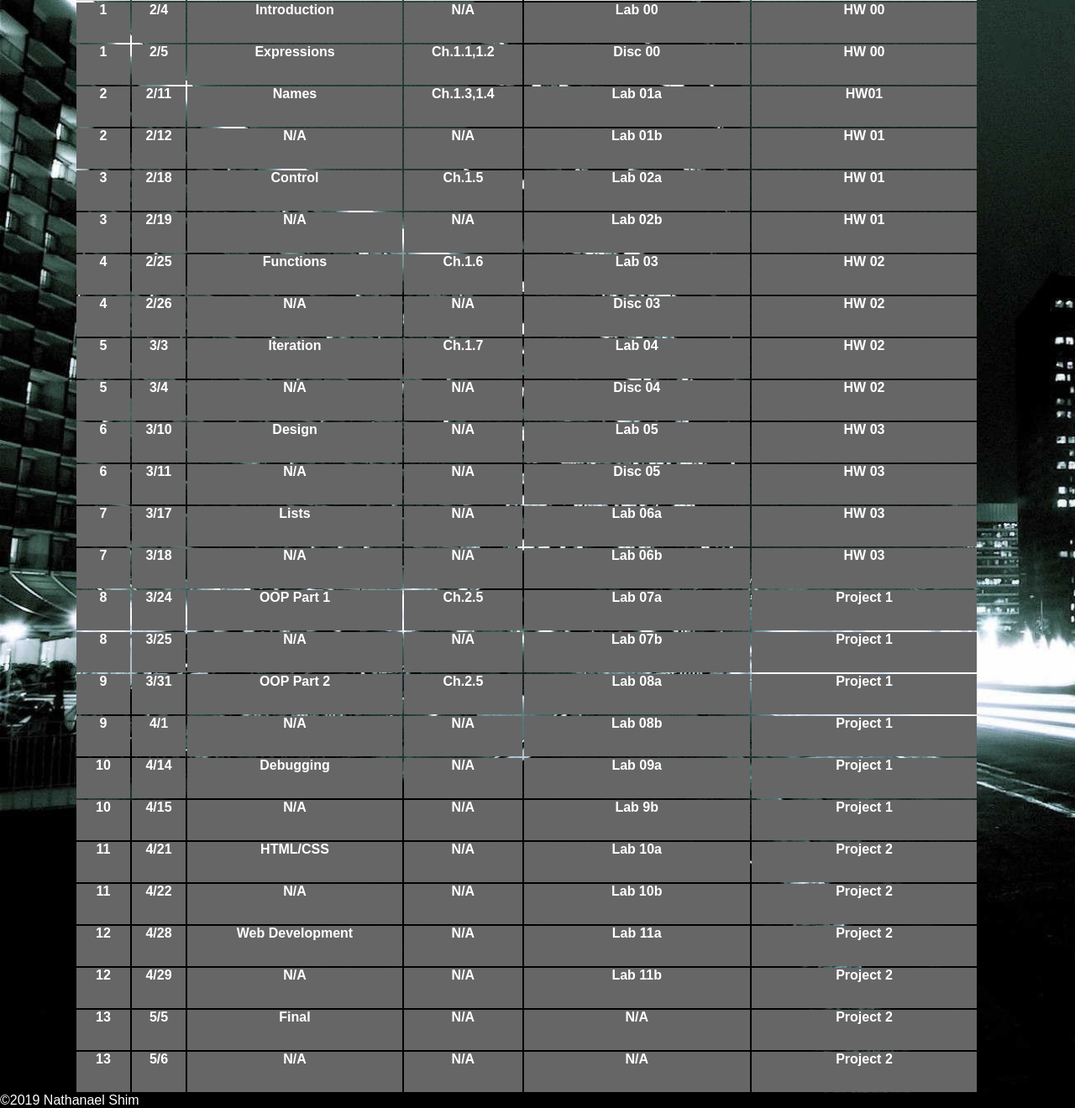
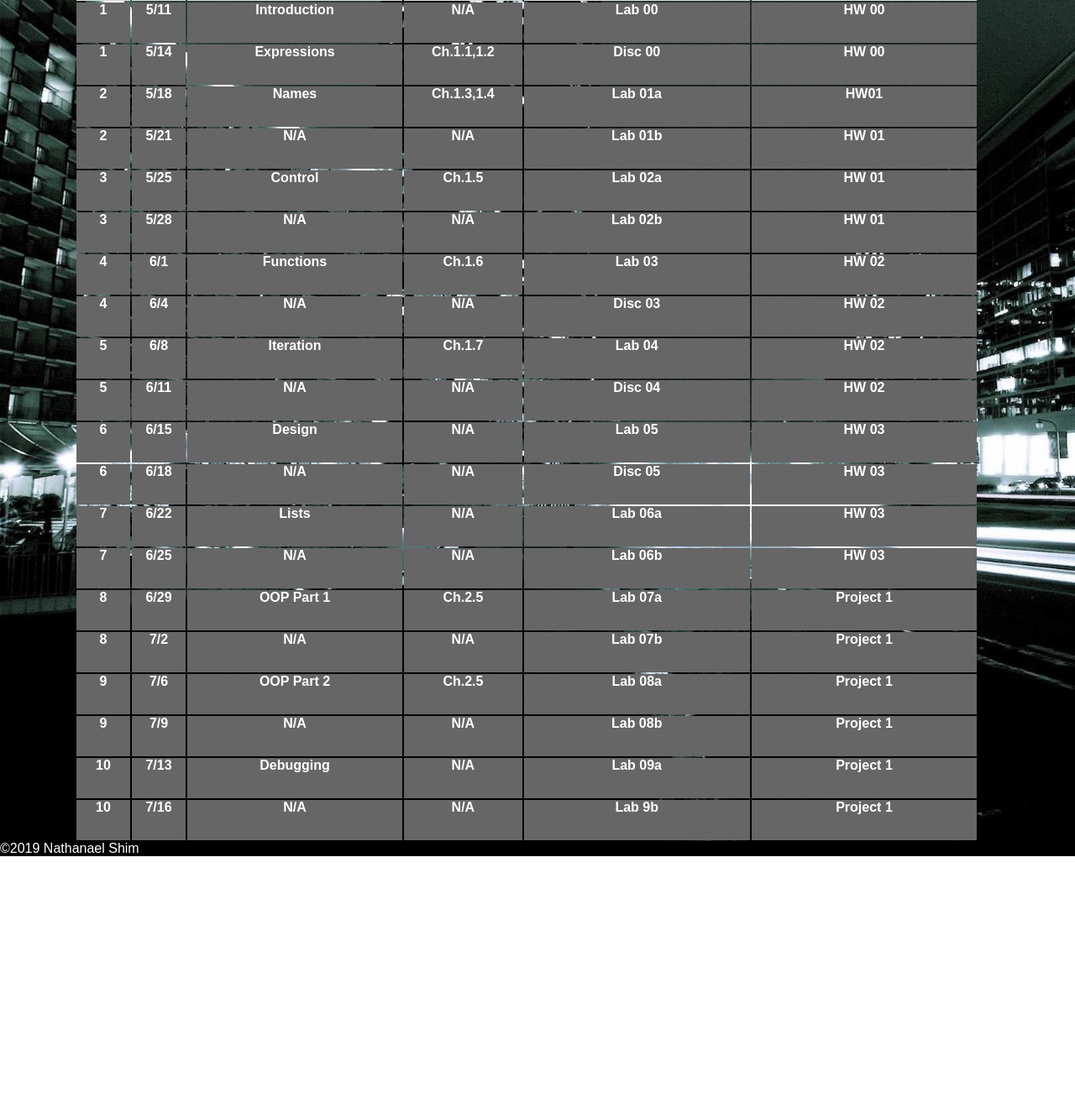
Before and after one commit to teaching-for-richmond-high/CS101, a plain HTML site: page index.html in a window 1280 px wide. Shown: the part 262-1582 px from the top of the page at 84% size. After the commit the page ends 1282 px from the top, so only its background shows below. Drawn offline with Linux system fonts and the light colour scheme.

Commit message:
update to new schedule

```diff
--- a/index.html
+++ b/index.html
@@ -26,10 +26,10 @@
 			Spring 2020
 		</li>
 		<li>
-			Instructor: Nathanael Shim
+			Instructors: Nathanael Shim, Augustine Ng
 		</li>
 		<li>
-			Tue/Wed 3:10-5:10 in Room TBD
+			Mon/Thurs 1:00-2:00 via <a href="https://us02web.zoom.us/j/82319327900" target="_blank">Zoom</a>
 		</li>
 	</ul>
 
@@ -44,7 +44,7 @@
 		</div>
 		<div class="table_column">
 			<div class="week">1</div>
-			<div class="date">2/4</div>
+			<div class="date">5/11</div>
 			<div class="lecture"><a href="https://docs.google.com/presentation/d/19dYPYBcnvfVhm4iW41axoF2cmviRyku2mAaMs8F_kXo/edit?usp=sharing" target="_blank">Introduction</a></div>
 			<div class="textbook">N/A</div>
 			<div class="lab_discussion_links"><a href="labs/lab00.html">Lab 00</a></div>
@@ -52,7 +52,7 @@
 		</div>
 		<div class="table_column">
 			<div class="week">1</div>
-			<div class="date">2/5</div>
+			<div class="date">5/14</div>
 			<div class="lecture"><a href="https://docs.google.com/presentation/d/1wkB1U5-_xLaHr-EjsLVbXb_9iWVOHGYALdSEwHbvKvU/edit?usp=sharing" target="_blank">Expressions</a></div>
 			<div class="textbook">Ch.1.1,1.2</div>
 			<div class="lab_discussion_links">Disc 00</div>
@@ -60,7 +60,7 @@
 		</div>
 		<div class="table_column">
 			<div class="week">2</div>
-			<div class="date">2/11</div>
+			<div class="date">5/18</div>
 			<div class="lecture"><a href="https://docs.google.com/presentation/d/1DbVvYiUTzfRjF2aqYGCAV4CYTeWd2N0AT1dAqwjl3Ug/edit?usp=sharing" target="_blank">Names</a></div>
 			<div class="textbook">Ch.1.3,1.4</div>
 			<div class="lab_discussion_links"><a href = "https://projects.raspberrypi.org/en/projects/about-me">Lab 01a</a></div>
@@ -68,7 +68,7 @@
 		</div>
 		<div class="table_column">
 			<div class="week">2</div>
-			<div class="date">2/12</div>
+			<div class="date">5/21</div>
 			<div class="lecture">N/A</div>
 			<div class="textbook">N/A</div>
 			<div class="lab_discussion_links"><a href = "https://projects.raspberrypi.org/en/projects/storytime">Lab 01b</a></div>
@@ -76,7 +76,7 @@
 		</div>
 		<div class="table_column">
 			<div class="week">3</div>
-			<div class="date">2/18</div>
+			<div class="date">5/25</div>
 			<div class="lecture"><a href="https://docs.google.com/presentation/d/1wvuL1zSBO975Zl36n9WK4No29286FQLSn1S8ESY2M58/edit?usp=sharing" target="_blank">Control</a></div>
 			<div class="textbook">Ch.1.5</div>
 			<div class="lab_discussion_links"><a href="https://projects.raspberrypi.org/en/projects/rock-paper-scissors">Lab 02a</a></div>
@@ -84,7 +84,7 @@
 		</div>
 		<div class="table_column">
 			<div class="week">3</div>
-			<div class="date">2/19</div>
+			<div class="date">5/28</div>
 			<div class="lecture">N/A</div>
 			<div class="textbook">N/A</div>
 			<div class="lab_discussion_links"><a href="https://projects.raspberrypi.org/en/projects/cd-beginner-python-sushi">Lab 02b</a></div>
@@ -92,7 +92,7 @@
 		</div>
 		<div class="table_column">
 			<div class="week">4</div>
-			<div class="date">2/25</div>
+			<div class="date">6/1</div>
 			<div class="lecture"><a href = "https://docs.google.com/presentation/d/1stFUxE7DQkQKushGGo1UArxDQ1VXVfKL1_Kv41jYy_U/edit?usp=sharing" target="_blank">Functions</a></div>
 			<div class="textbook">Ch.1.6</div>
 			<div class="lab_discussion_links"><a href="https://projects.raspberrypi.org/en/projects/modern-art">Lab 03</a></div>
@@ -100,7 +100,7 @@
 		</div>
 		<div class="table_column">
 			<div class="week">4</div>
-			<div class="date">2/26</div>
+			<div class="date">6/4</div>
 			<div class="lecture">N/A</div>
 			<div class="textbook">N/A</div>
 			<div class="lab_discussion_links">Disc 03</div>
@@ -109,7 +109,7 @@
 
 		<div class="table_column">
 			<div class="week">5</div>
-			<div class="date">3/3</div>
+			<div class="date">6/8</div>
 			<div class="lecture"><a href="https://docs.google.com/presentation/d/1S_oChLY2fj1wPPBPS3zzgvCJfIPViZRCNyh771BdlSM/edit?usp=sharing" target="_blank">Iteration</a></div>
 			<div class="textbook">Ch.1.7</div>
 			<div class="lab_discussion_links"><a href="https://projects.raspberrypi.org/en/projects/turtle-race">Lab 04</a></div>
@@ -117,7 +117,7 @@
 		</div>
 		<div class="table_column">
 			<div class="week">5</div>
-			<div class="date">3/4</div>
+			<div class="date">6/11</div>
 			<div class="lecture">N/A</div>
 			<div class="textbook">N/A</div>
 			<div class="lab_discussion_links">Disc 04</div>
@@ -125,7 +125,7 @@
 		</div>
 		<div class="table_column">
 			<div class="week">6</div>
-			<div class="date">3/10</div>
+			<div class="date">6/15</div>
 			<div class="lecture"><a href="https://docs.google.com/presentation/d/1l2OCNH2w3hER8YvFe5J6dPCiZG-G2YUSEIWPEUaw7xM/edit?usp=sharing" target="_blank">Design</a></div>
 			<div class="textbook">N/A</div>
 			<div class="lab_discussion_links"><a href="https://projects.raspberrypi.org/en/projects/secret-messages">Lab 05</a></div>
@@ -133,7 +133,7 @@
 		</div>
 		<div class="table_column">
 			<div class="week">6</div>
-			<div class="date">3/11</div>
+			<div class="date">6/18</div>
 			<div class="lecture">N/A</div>
 			<div class="textbook">N/A</div>
 			<div class="lab_discussion_links">Disc 05</div>
@@ -141,7 +141,7 @@
 		</div>
 		<div class="table_column">
 			<div class="week">7</div>
-			<div class="date">3/17</div>
+			<div class="date">6/22</div>
 			<div class="lecture"><a href="https://docs.google.com/presentation/d/1Rja4GgIadVdC0JeRS7mJO4vN7n2tr0I_kIgZR96UyQo/edit?usp=sharing" target="_blank">Lists</a></div>
 			<div class="textbook">N/A</div>
 			<div class="lab_discussion_links"><a href="https://projects.raspberrypi.org/en/projects/team-chooser">Lab 06a</a></div>
@@ -149,7 +149,7 @@
 		</div>
 		<div class="table_column">
 			<div class="week">7</div>
-			<div class="date">3/18</div>
+			<div class="date">6/25</div>
 			<div class="lecture">N/A</div>
 			<div class="textbook">N/A</div>
 			<div class="lab_discussion_links"><a href="https://projects.raspberrypi.org/en/projects/colourful-creations">Lab 06b</a></div>
@@ -157,7 +157,7 @@
 		</div>
 		<div class="table_column">
 			<div class="week">8</div>
-			<div class="date">3/24</div>
+			<div class="date">6/29</div>
 			<div class="lecture"><a href="https://docs.google.com/presentation/d/1Iuk3WhO7QB9tZdxOkQe-5nUTFNIOw1vVrTjjADu7U4I/edit?usp=sharing" target="_blank">OOP Part 1</a></div>
 			<div class="textbook">Ch.2.5</div>
 			<div class="lab_discussion_links"><a href="https://projects.raspberrypi.org/en/projects/deck-of-cards">Lab 07a</a></div>
@@ -165,7 +165,7 @@
 		</div>
 		<div class="table_column">
 			<div class="week">8</div>
-			<div class="date">3/25</div>
+			<div class="date">7/2</div>
 			<div class="lecture">N/A</div>
 			<div class="textbook">N/A</div>
 			<div class="lab_discussion_links"><a href="https://projects.raspberrypi.org/en/projects/robo-trumps">Lab 07b</a></div>
@@ -173,7 +173,7 @@
 		</div>
 		<div class="table_column">
 			<div class="week">9</div>
-			<div class="date">3/31</div>
+			<div class="date">7/6</div>
 			<div class="lecture"><a href="https://docs.google.com/presentation/d/1PcyIWLTgyWIJ3qjiniYpql2Ai1P8UKO9cZXpzQFvzMw/edit?usp=sharing" target="_blank">OOP Part 2</a></div>
 			<div class="textbook">Ch.2.5</div>
 			<div class="lab_discussion_links"><a href="https://projects.raspberrypi.org/en/projects/team-chooser">Lab 08a</a></div>
@@ -181,7 +181,7 @@
 		</div>
 		<div class="table_column">
 			<div class="week">9</div>
-			<div class="date">4/1</div>
+			<div class="date">7/9</div>
 			<div class="lecture">N/A</div>
 			<div class="textbook">N/A</div>
 			<div class="lab_discussion_links"><a href="https://projects.raspberrypi.org/en/projects/codecraft">Lab 08b</a></div>
@@ -189,7 +189,7 @@
 		</div>
 		<div class="table_column">
 			<div class="week">10</div>
-			<div class="date">4/14</div>
+			<div class="date">7/13</div>
 			<div class="lecture"><a href="https://docs.google.com/presentation/d/1PMy9T1Xb7R4snsh8ln8GX0t5Bs4YmUtYI_Kb6-GWdrk/edit?usp=sharing" target="_blank">Debugging</a></div>
 			<div class="textbook">N/A</div>
 			<div class="lab_discussion_links"><a href="https://projects.raspberrypi.org/en/projects/test-detectives">Lab 09a</a></div>
@@ -197,62 +197,12 @@
 		</div>
 		<div class="table_column">
 			<div class="week">10</div>
-			<div class="date">4/15</div>
+			<div class="date">7/16</div>
 			<div class="lecture">N/A</div>
 			<div class="textbook">N/A</div>
 			<div class="lab_discussion_links"><a href="https://projects.raspberrypi.org/en/projects/documenting-your-code">Lab 9b</a></div>
 			<div class="hw_and_projects"><a href="projects/project1.html">Project 1</a></div>
 		</div>
-		<div class="table_column">
-			<div class="week">11</div>
-			<div class="date">4/21</div>
-			<div class="lecture"><a href="https://docs.google.com/presentation/d/1g4reTXVEX4WSLcJbpzwOL2afeM8x1Tjf4cObwcMeDyo/edit?usp=sharing" target="_blank">HTML/CSS</a></div>
-			<div class="textbook">N/A</div>
-			<div class="lab_discussion_links"><a href="https://projects.raspberrypi.org/en/projects/happy-birthday">Lab 10a</a></div>
-			<div class="hw_and_projects"><a href="projects/project2.html">Project 2</a></div>
-		</div>
-		<div class="table_column">
-			<div class="week">11</div>
-			<div class="date">4/22</div>
-			<div class="lecture">N/A</div>
-			<div class="textbook">N/A</div>
-			<div class="lab_discussion_links"><a href="https://projects.raspberrypi.org/en/projects/wanted">Lab 10b</a></div>
-			<div class="hw_and_projects"><a href="projects/project2.html">Project 2</a></div>
-		</div>
-		<div class="table_column">
-			<div class="week">12</div>
-			<div class="date">4/28</div>
-			<div class="lecture"><a href="https://docs.google.com/presentation/d/10f5KN3irOOfvZuHCkJfvVypIbB9nYlC2Rtye277i6xI/edit?usp=sharing" target="_blank">Web Development</a></div>
-			<div class="textbook">N/A</div>
-			<div class="lab_discussion_links"><a href="https://projects.raspberrypi.org/en/projects/mystery-letter">Lab 11a</a></div>
-			<div class="hw_and_projects">Project 2</div>
-		</div>
-		<div class="table_column">
-			<div class="week">12</div>
-			<div class="date">4/29</div>
-			<div class="lecture">N/A</div>
-			<div class="textbook">N/A</div>
-			<div class="lab_discussion_links"><a href="https://projects.raspberrypi.org/en/projects/project-showcase">Lab 11b</a></div>
-			<div class="hw_and_projects">Project 2</div>
-		</div>
-
-		<div class="table_column">
-			<div class="week">13</div>
-			<div class="date">5/5</div>
-			<div class="lecture"><a href="https://docs.google.com/presentation/d/1D5yrkzQqLbhaiXuVOFTfrFJelKwP1e68Pf-lhbbJut4/edit?usp=sharing" target="_blank">Final</a></div>
-			<div class="textbook">N/A</div>
-			<div class="lab_discussion_links">N/A</div>
-			<div class="hw_and_projects">Project 2</div>
-		</div>
-		<div class="table_column">
-			<div class="week">13</div>
-			<div class="date">5/6</div>
-			<div class="lecture">N/A</div>
-			<div class="textbook">N/A</div>
-			<div class="lab_discussion_links">N/A</div>
-			<div class="hw_and_projects">Project 2</div>
-		</div>
-
 	</div>
 
 	<footer>©2019 Nathanael Shim</footer>
```
Also changed, not shown: 1 other file.
